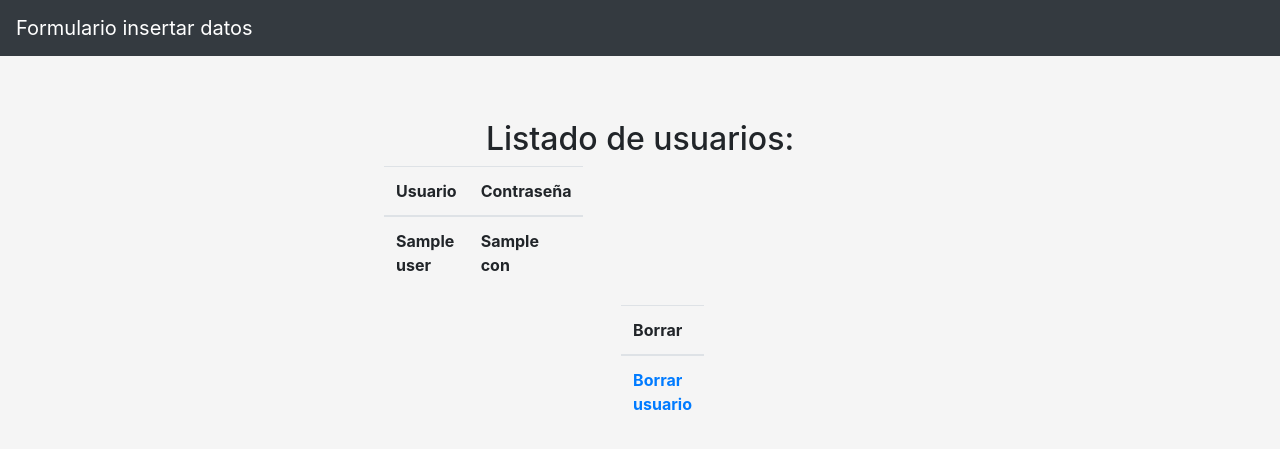
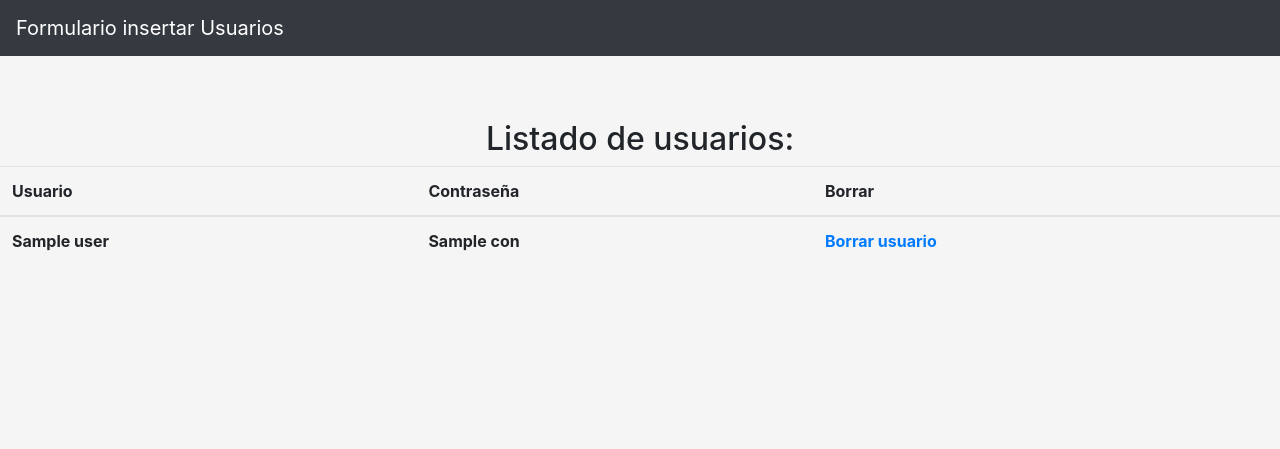
Before and after one commit to raulfb/crud-ftp-users-python, a Flask app: template templates/fborrado.html in a window 1280 px wide. Shown: the top 449 px of the page. Run offline with Flask 2, Linux system fonts and the light colour scheme; the template is opened without the code that fills it: most values are stand-ins (such as "Sample title", 1, 10 or a date in 2020); lists and menus that the app fills with data are empty; some libraries are stand-ins or nearby versions.

Commit message:
Cambio estructura

```diff
--- a/static/css_old/style.css
+++ /dev/null
@@ -1,13 +0,0 @@
-body{
-background-color:#F5F5F;
-}
-.izquierda{
-display:block;
-float:left;
-padding-left:380px;
-}
-.derecha{
-display:block;
-float:right;
-padding-right:400px;
-}
--- a/templates/base.html
+++ b/templates/base.html
@@ -7,7 +7,7 @@
       <link rel="stylesheet" href="https://stackpath.bootstrapcdn.com/bootstrap/4.3.1/css/bootstrap.min.css" integrity="sha384-ggOyR0iXCbMQv3Xipma34MD+dH/1fQ784/j6cY/iJTQUOhcWr7x9JvoRxT2MZw1T" crossorigin="anonymous">
    </head>
    <body style="background-color:#F5F5F5;">
-	{% block content %}
-        {% endblock %}
+	   {% block content %}
+      {% endblock %}
    </body>
 </html>
--- a/templates/fborrado.html
+++ b/templates/fborrado.html
@@ -1,55 +1,32 @@
 {% extends "base.html" %}
 {% block content %}
     <nav class="navbar navbar-expand-lg navbar-dark bg-dark" style="margin-bottom:5%;">
-        <a class="navbar-brand" href="/insertar">Formulario insertar datos</a>
+        <a class="navbar-brand" href="/insertar/">Formulario insertar Usuarios</a>
         <button class="navbar-toggler" type="button" data-toggle="collapse" data-target="#navbarNavAltMarkup" aria-controls="navbarNavAltMarkup" aria-expanded="false" aria-label="Toggle navigation">
              <span class="navbar-toggler-icon"></span>
         </button>
     </nav>
     <h2 style="text-align:center;">Listado de usuarios:</h2>
-    <div style="margin-left:30%;display:block;width:25%;">
-     <table class="table" style="width:12%;float:left;">
+    <table class="table">
          <thead>
              <tr>
                  <th scope="col">Usuario</th>
+                 <th scope="col">Contraseña</th>
+                 <th scope="col">Borrar</th>
              </tr>
          </thead>
          <tbody>
-             {% for user in usuarios %}
              <tr>
-                <th scope="col">{{ user }}</th>
-             </tr>
-            {% endfor %}
+                {% for user in usuarios %}
+                    <th scope="col">{{ user }}</th>
+                {% endfor %}
+                {% for con in contra %}
+                    <th scope="col">{{ con }}</th>
+                {% endfor %}
+                {% for identificador in id %}
+                    <th scope="col"><a href="/borrar/{{ identificador }}/">Borrar usuario</a></th>
+                {% endfor %}
+            </tr>
         </tbody>
     </table>
-    <table class="table" style="width:15%;">
-        <thead>
-            <tr>
-                <th scope="col">Contraseña</th>
-            </tr>
-        </thead>
-        <tbody>
-            {% for con in contra %}
-            <tr>
-                    <th scope="col">{{ con }}</th>
-            </tr>
-           {% endfor %}
-
-       </tbody>
-      </table>
-      <table class="table" style="width:25%;float:right;">
-            <thead>
-                <tr>
-                    <th scope="col">Borrar</th>
-                </tr>
-            </thead>
-            <tbody>
-                {% for identificador in id %}
-                <tr>
-                        <th scope="col"><a href="/borrar/{{ identificador }}/">Borrar usuario</a></th>
-                </tr>
-               {% endfor %}
-           </tbody>
-          </table>
-    </div>
 {% endblock %}
--- a/templates/finserccion.html
+++ b/templates/finserccion.html
@@ -7,16 +7,15 @@
         </button>
     </nav>
     {% from "_macro.html" import render_field %}
-    <h2 style="text-align:center;"> Formulario para insertar datos</h2>
+    	<h2 style="text-align:center;"> Formulario para insertar Usuarios</h2>
     	<div class="container" style="padding-left:490px;">
 	    	<div class="row">
 		    	<div class="col-lg-8 col-lg-offset-2 col-md-10 col-md-offset-1">
 				<br>
 				<br>
-
 				<form name="insert" id="insertform" method="POST">
 					<div class="row control-group" style="text-align:center;">
-				    <div class="form-group col-xs-12 floating-label-form-group controls" style="">
+				    	<div class="form-group col-xs-12 floating-label-form-group controls">
 					    	<b>{{ render_field(form.usuario, class='form-control') }}</b>
 							<p class="help-block text-danger"></p>
 				    	</div>
```
Also changed, not shown: requirements.txt (+11 -0 lines), script.py (deleted, +0 -22 lines), script2.py (deleted, +0 -22 lines), templates/index.html (+7 -7 lines), readme.txt, templates/listar.html (indentation only). Lines whose indentation alone changed are shown as unchanged.
